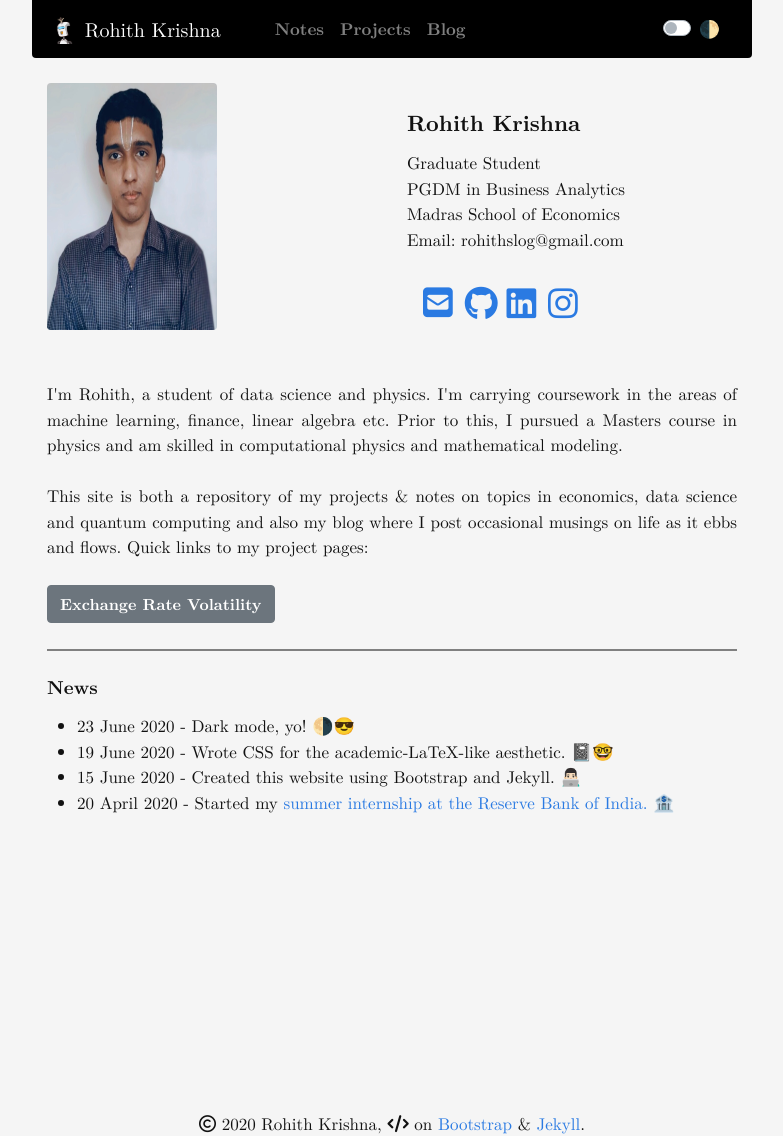
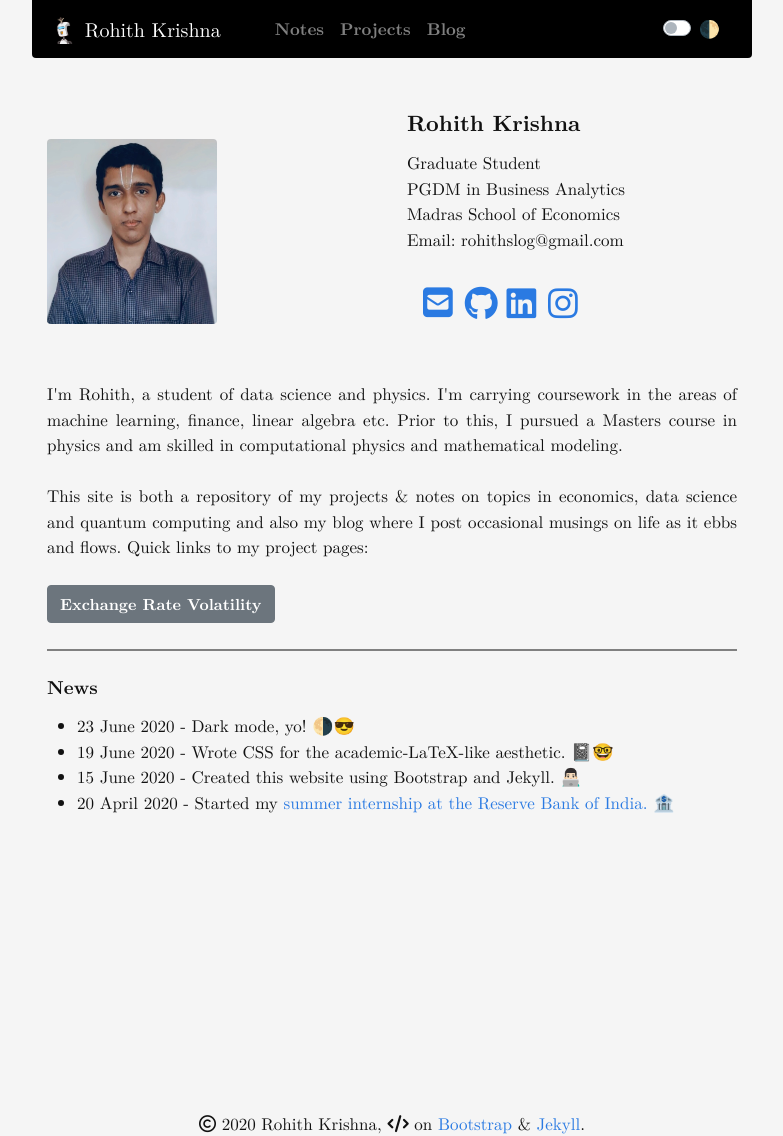
Before and after one commit to rohithmay/rohithmay.github.io, a Jekyll site: the page built from index.md, in a window 1280 px wide. Shown: the whole page, without its empty margins (248-1031 px from the left). Built offline with Jekyll 4.4.1, drawn with Linux system fonts in a browser that asks for light colours; nearby versions of some CDN libraries; a style sheet for code colours, icons or effects is not loaded.

Commit message:
Update index.md

```diff
--- a/index.md
+++ b/index.md
@@ -8,8 +8,8 @@
           <div class="row">
 
 
-                  <div class="col ml-auto d-flex align-items-right">
-                      <img style="margin: 0px 0 0px 0;"
+                  <div class="col ml-auto d-flex align-items-center">
+                      <img style="margin: 50px 0 0px 0;"
                            id="gravatar-img"
                            src="images/pro-pic.jpg"
                            class="rounded"
```
